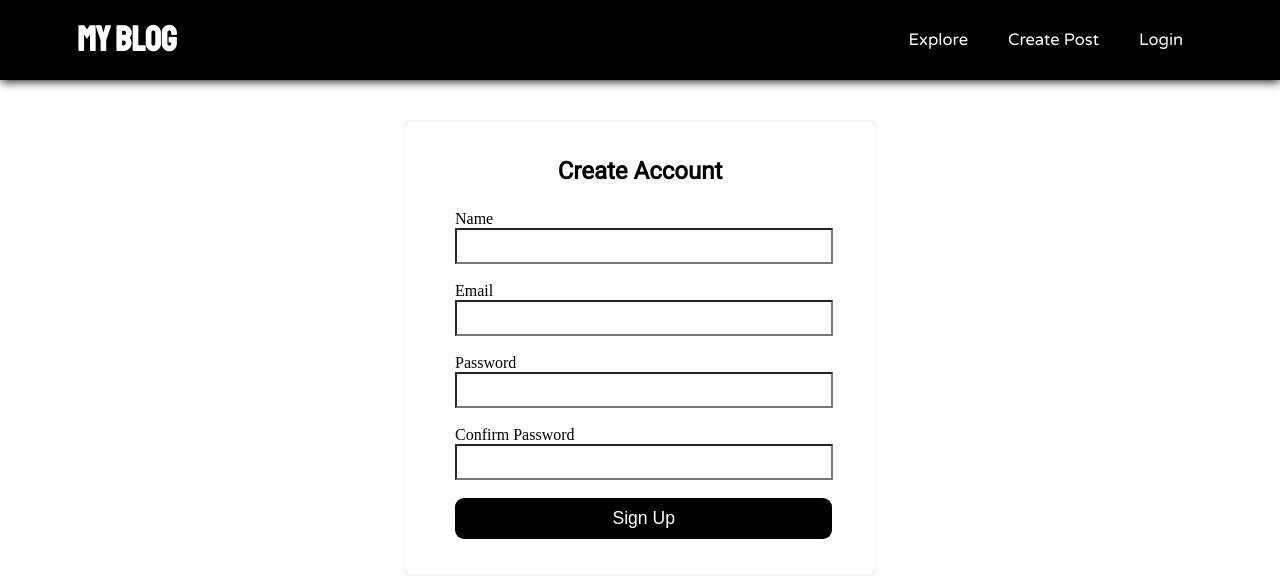
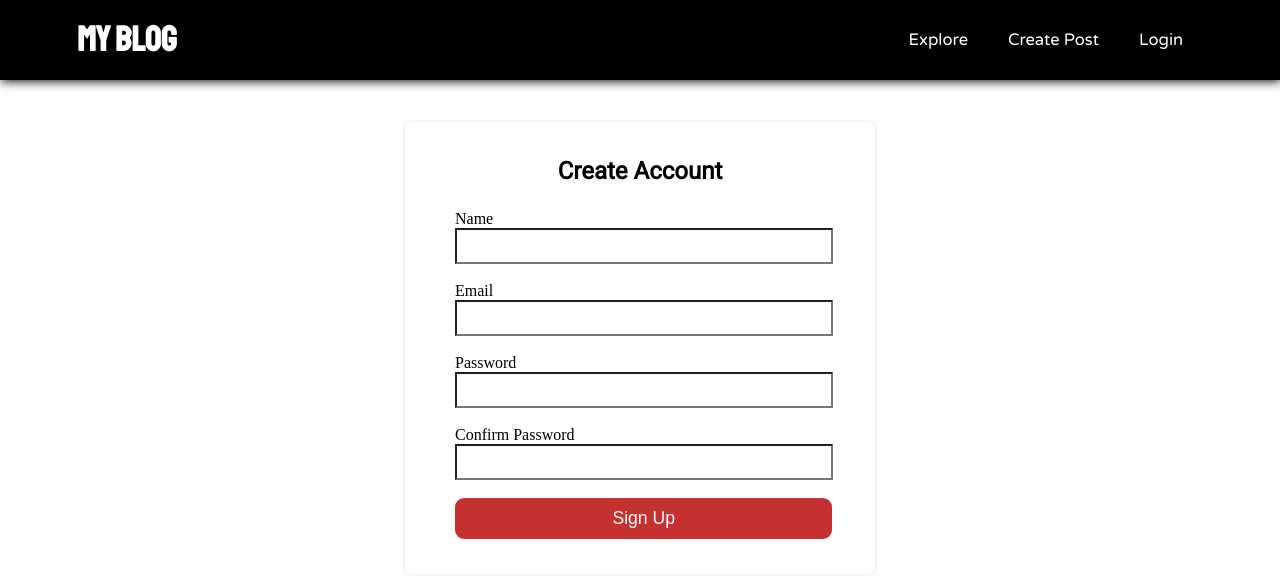
Before and after one commit to Ssang10/react-blog-app, a React (Create React App) app: page /createaccount in a window 1280 px wide. Shown: the top 578 px of the page. Built offline with nearby package versions, Linux system fonts and the light colour scheme.

Commit message:
basic update

```diff
--- a/src/components/email-password/emailpassword.css
+++ b/src/components/email-password/emailpassword.css
@@ -10,4 +10,5 @@ input {
 
 .btn {
   width: 102%;
+  background-color: rgb(197, 49, 49);
 }
--- a/src/firebase/services/firestore/addDoc.js
+++ b/src/firebase/services/firestore/addDoc.js
@@ -12,7 +12,6 @@ const handleAddDoc = async (title, postText) => {
       },
       author: {
         name: auth.currentUser.displayName,
-        email: auth.currentUser.email,
         id: auth.currentUser.uid,
       },
     });
--- a/src/pages/createPost/createPost.css
+++ b/src/pages/createPost/createPost.css
@@ -25,7 +25,6 @@ textarea {
 }
 
 .btn {
-  background-color: black;
   color: white;
   border: none;
   border-radius: 9px;
@@ -43,10 +42,6 @@ textarea {
   text-align: center;
 }
 
-.create-post-login .btn {
-  background-color: rgb(197, 49, 49);
-}
-
 @media (max-width: 550px) {
   .create-post-page {
     border: none;
--- a/src/pages/login/styles.css
+++ b/src/pages/login/styles.css
@@ -12,7 +12,6 @@ h2 {
 }
 
 .btn {
-  background-color: black;
   color: white;
   border: none;
   border-radius: 9px;
--- a/src/pages/yourPost/YourPost.js
+++ b/src/pages/yourPost/YourPost.js
@@ -27,6 +27,11 @@ const YourPost = () => {
     setPosts(newPosts.length > 0 ? newPosts : "No Posts");
   };
 
+  const postDate = (fullDate) => {
+    return `${fullDate.split(" ").splice(1, 2).join(" ")},
+      ${fullDate.split(" ").splice(3, 1).join(" ")}`;
+  };
+
   return (
     <div className="your-posts">
       {posts === "No Posts" ? (
@@ -37,6 +42,7 @@ const YourPost = () => {
           .map((post) => (
             <section key={post.id} className="your-posts-post">
               <h2 className="post-title">{post.title}</h2>
+              <h4 className="post-date">{postDate(post.date.fullDate)}</h4>
               <p>{post.postText}</p>
 
               <MdDeleteForever
```
